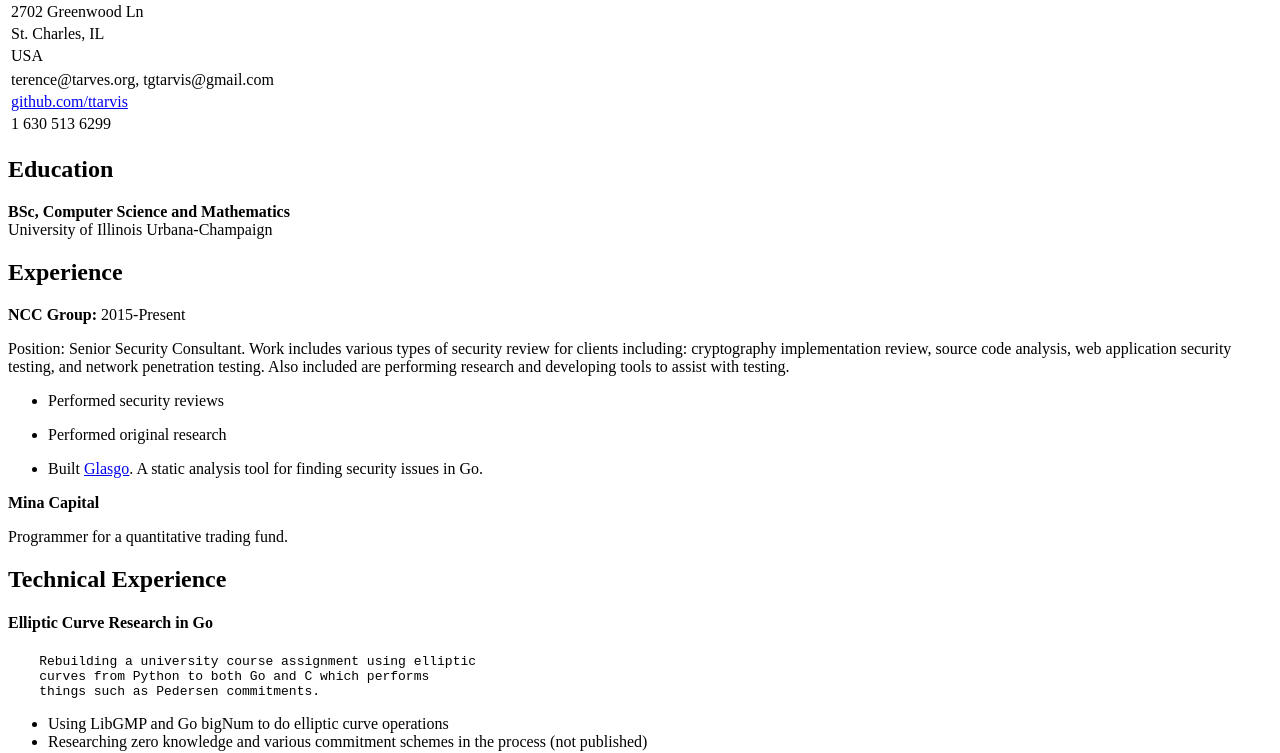
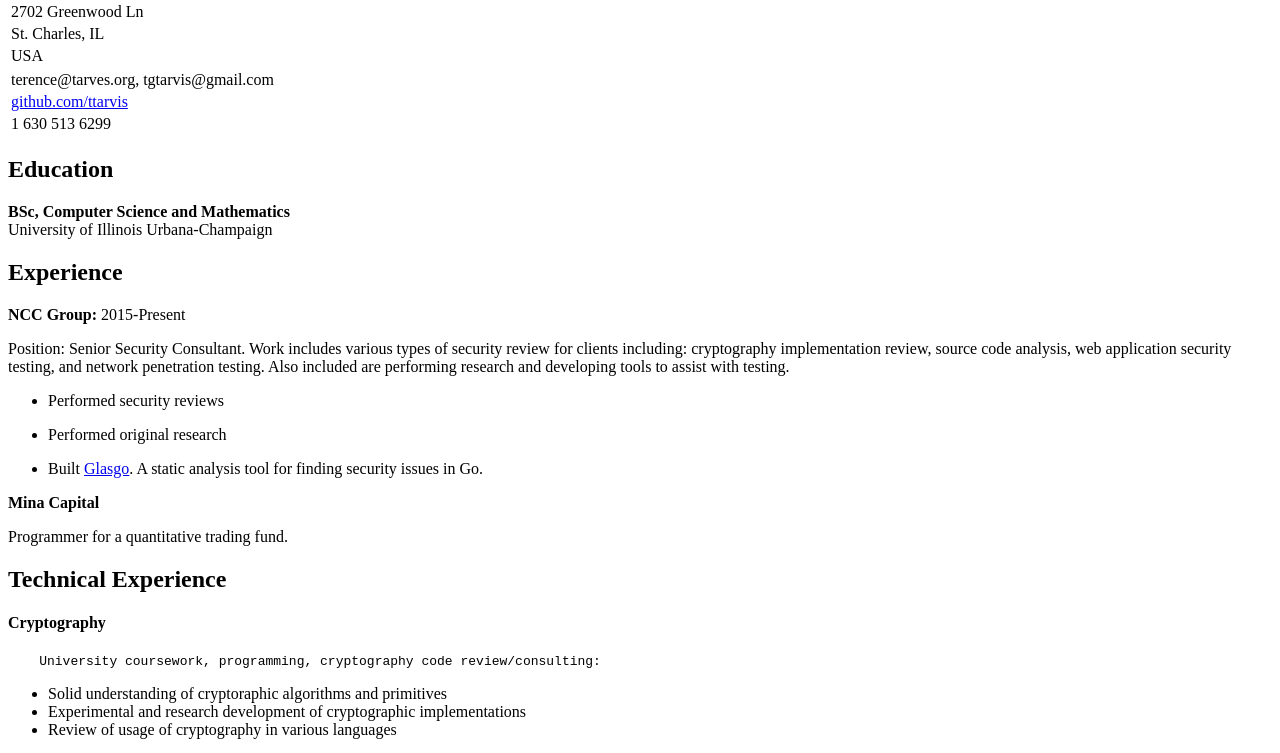
Before and after one commit to tarves/cv, a plain HTML site: page docs/index.html in a window 1280 px wide. Shown: the part 66-819 px from the top of the page. Drawn offline with Linux system fonts and the light colour scheme.

Commit message:
updated Dec. 2019

```diff
--- a/docs/index.html
+++ b/docs/index.html
@@ -39,13 +39,12 @@ University of Illinois Urbana-Champaign</p>
 <p><strong>Mina Capital</strong></p>
 <p>Programmer for a quantitative trading fund.</p>
 <h2 id="technical-experience">Technical Experience</h2>
-<h4 id="elliptic-curve-research-in-go">Elliptic Curve Research in Go</h4>
-<pre><code>    Rebuilding a university course assignment using elliptic
-    curves from Python to both Go and C which performs
-    things such as Pedersen commitments.</code></pre>
+<h4 id="cryptography">Cryptography</h4>
+<pre><code>    University coursework, programming, cryptography code review/consulting:</code></pre>
 <ul>
-<li>Using LibGMP and Go bigNum to do elliptic curve operations</li>
-<li>Researching zero knowledge and various commitment schemes in the process (not published)</li>
+<li>Solid understanding of cryptoraphic algorithms and primitives</li>
+<li>Experimental and research development of cryptographic implementations</li>
+<li>Review of usage of cryptography in various languages</li>
 </ul>
 <h4 id="open-source">Open Source</h4>
 <pre><code>    Various open source projects I started:</code></pre>
```
Also changed, not shown: 1 other file.
